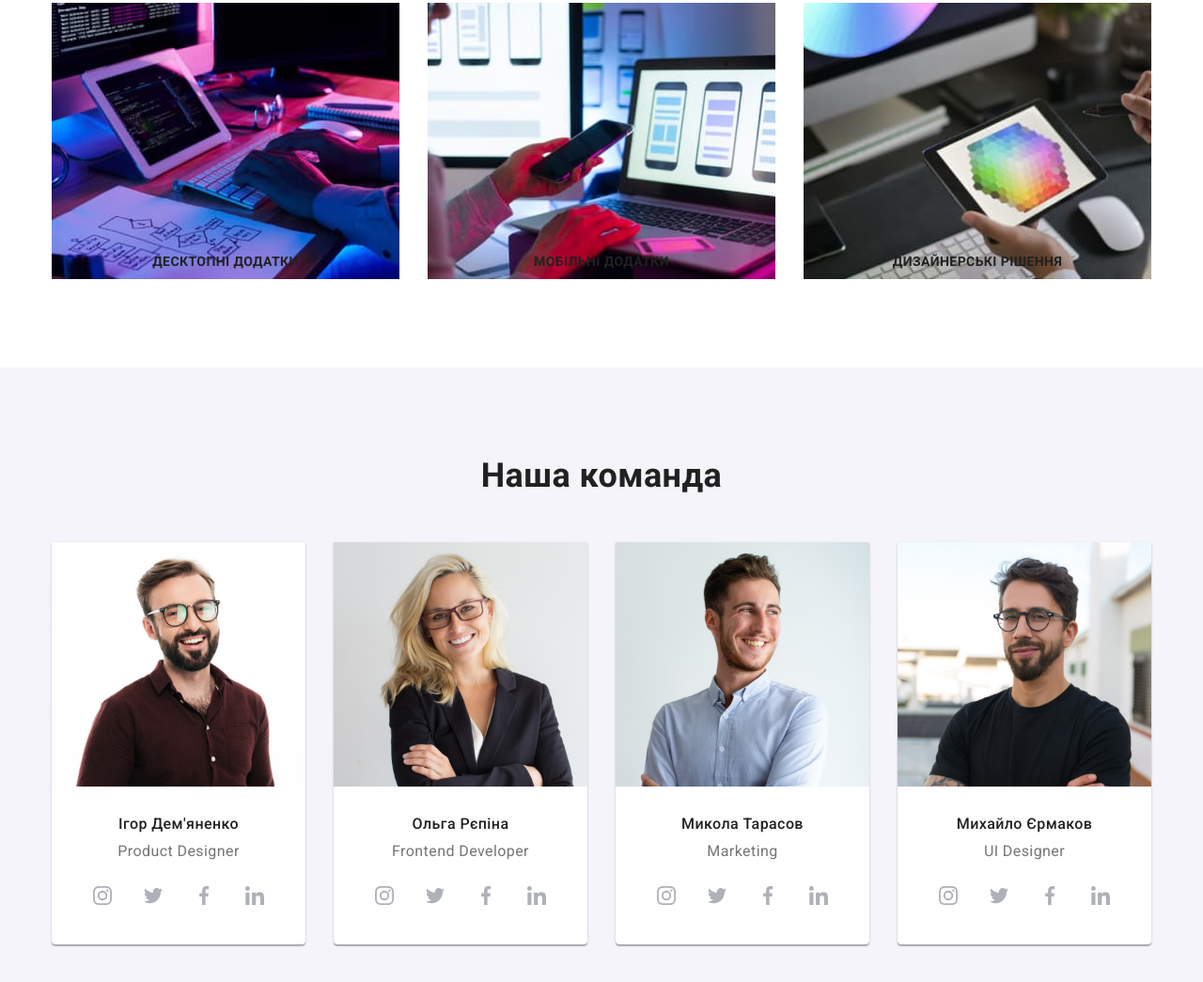
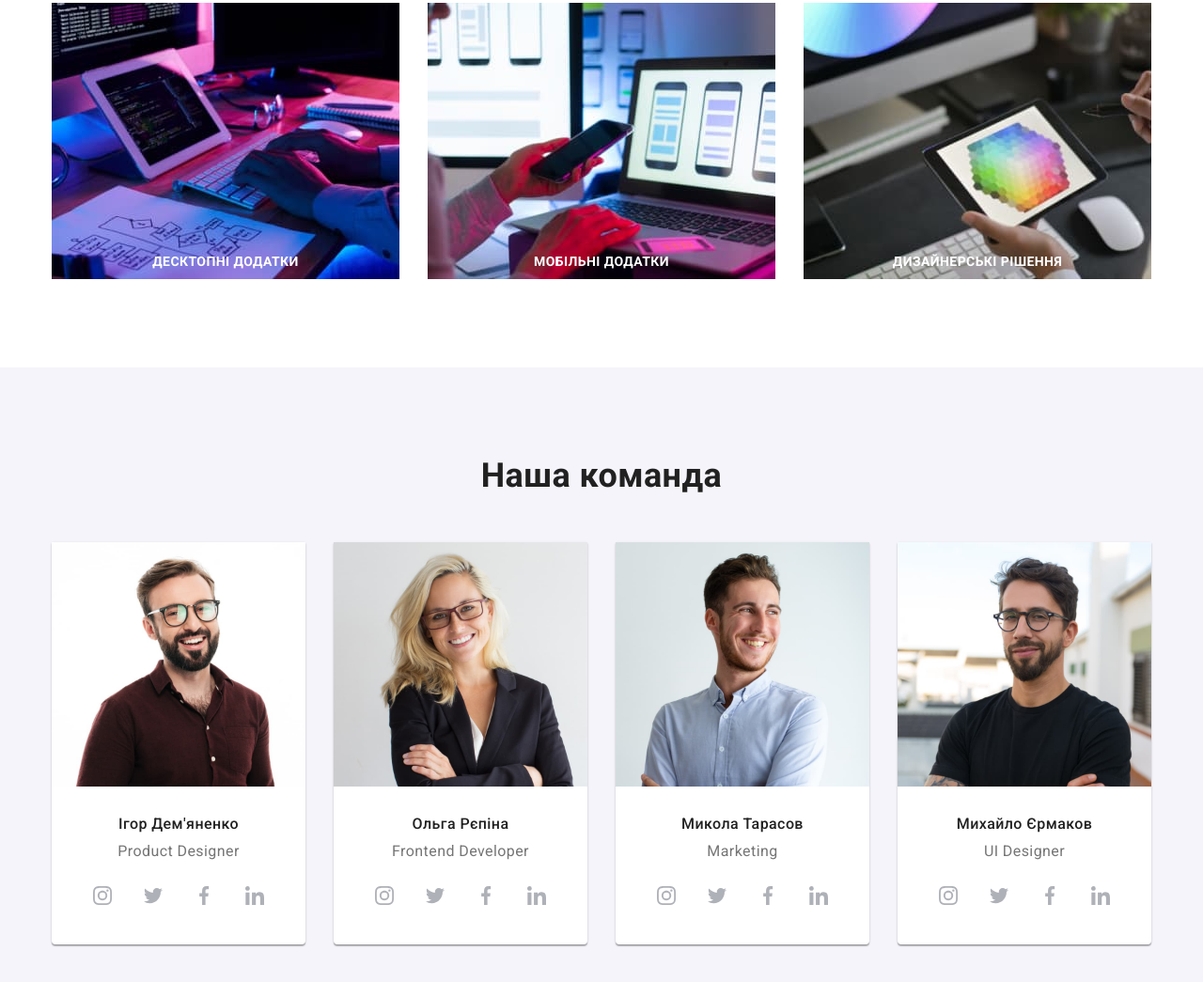
Before and after one commit to Anattagarbha/goit-markup-hw-05, a plain HTML site: page index.html in a window 1280 px wide. Shown: the part 1204-2249 px from the top of the page at 94% size. Drawn offline with nearby package versions, Linux system fonts and the light colour scheme.

Commit message:
change func color to white

```diff
--- a/css/styles.css
+++ b/css/styles.css
@@ -348,6 +348,7 @@ img {
   justify-content: center;
   align-items: center;
   width: 100%;
+  color: var(--mr-white);
 }
 
 /* стиль секции team */
```
